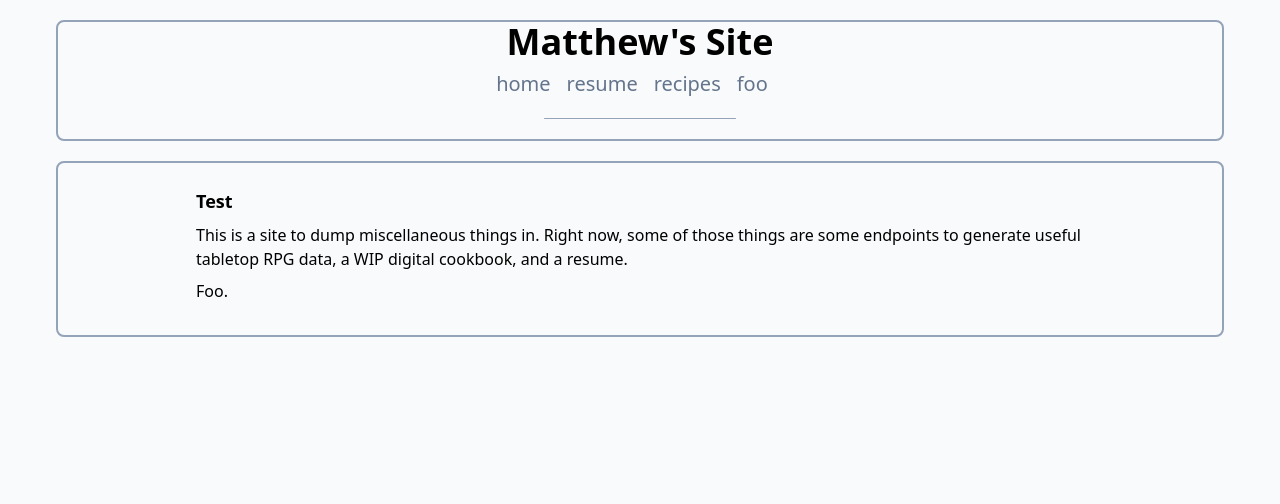
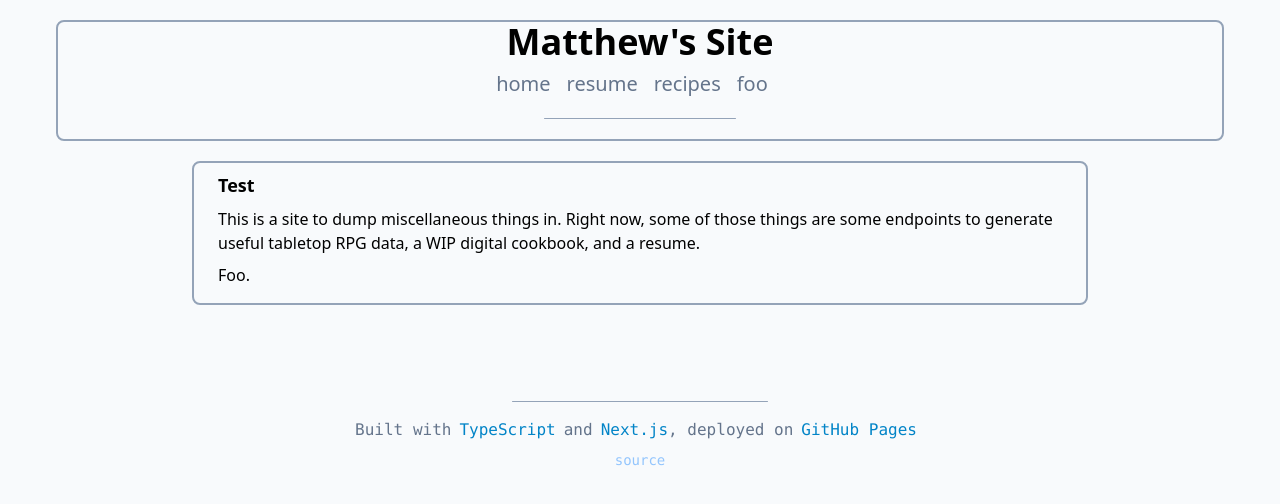
Before and after one commit to m-ttaylor/matthew-personal-site, a Next.js app: page / in a window 1280 px wide. Shown: the top 504 px of the page. Built offline with nearby package versions, Linux system fonts and the light colour scheme.

Commit message:
Move styles between containers

```diff
--- a/src/components/container.tsx
+++ b/src/components/container.tsx
@@ -7,9 +7,24 @@ interface Props {
 const Container: React.FC<Props> = (props) => (
   <>
   <TopBar />
-  <div className="mx-2 lg:mx-7 my-2 min-h-800 border-solid border-2 rounded-lg border-slate-400">
+  <div className="">
     {props.children}
   </div>
+
+  <hr className="w-64 px h-px mx-auto bg-slate-400 border-0 rounded mt-6 mb-4 md:mt-24 md:mb-4 dark:bg-gray-700"/>
+  <footer className="flex justify-center mx-2 lg:mx-7 mb-12">
+    <div className="flex-col">
+      <div className="font-mono text-center text-slate-500">
+        Built with
+        <a className="text-sky-600 mx-2" href="https://www.typescriptlang.org/">TypeScript</a>
+        and
+        <a className="text-sky-600 ml-2" href="https://nextjs.org/">Next.js</a>,
+        deployed on
+        <a className="text-sky-600 mx-2" href="https://pages.github.com/">GitHub Pages</a>
+      </div>
+      <div className="text-center text-blue-300 font-mono text-sm mt-2"><a href="https://github.com/m-ttaylor/matthew-personal-site">source</a></div>
+    </div>
+  </footer>
   </>
 )
 
--- a/src/components/pageBody.tsx
+++ b/src/components/pageBody.tsx
@@ -3,7 +3,7 @@ interface Props {
 }
 
 const PageBody: React.FC<Props> = (props) => (
-  <div className="w-full max-w-4xl p-1 my-5 lg:mx-auto">
+  <div className="w-full max-w-4xl my-2 px-2 py-2 mx-1 lg:mx-auto lg:max-w-4xl lg:px-6 border-solid border-2 rounded-lg border-slate-400">
     {props.children}
   </div>
 )
```
